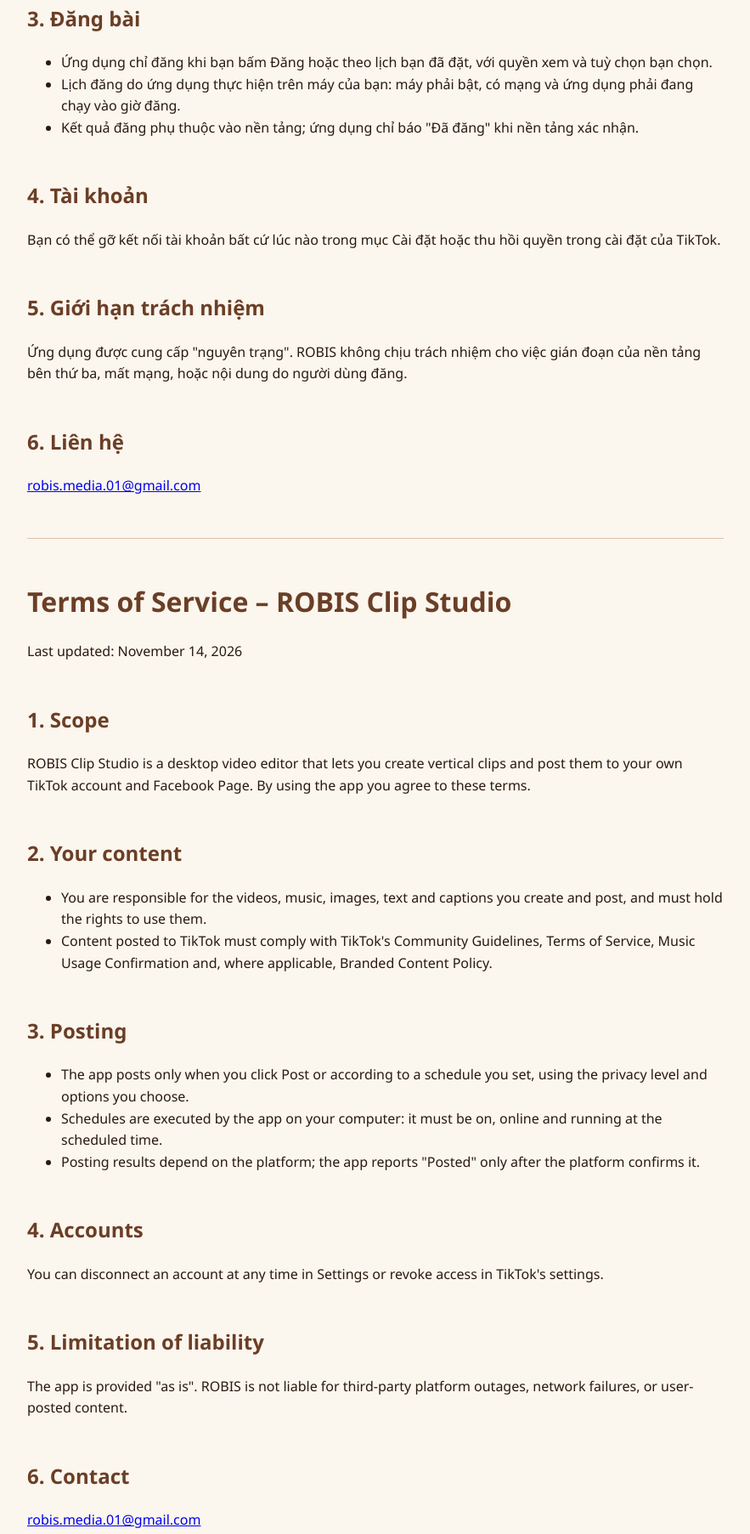
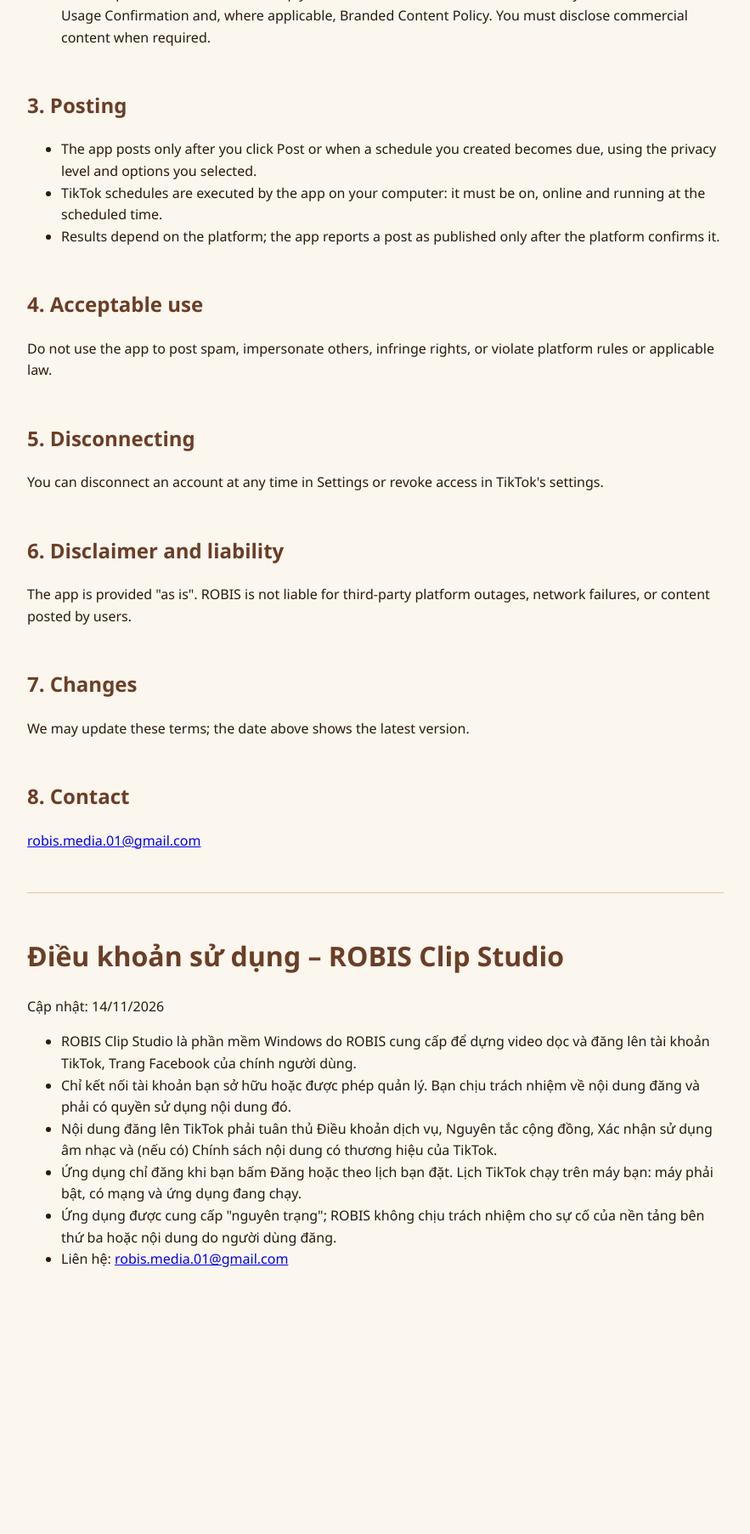
Before and after one commit to robispq-dev/robis-clip-studio, a plain HTML site: page terms.html in a window 1280 px wide. Shown: the part 555-2360 px from the top of the page at 85% size, without its empty margins (198-1081 px from the left). After the commit the page ends 2090 px from the top, so only its background shows below. Drawn offline with Linux system fonts and the light colour scheme.

Commit message:
Update terms.html

```diff
--- a/terms.html
+++ b/terms.html
@@ -1,59 +1,55 @@
 <!doctype html>
-<html lang="vi">
+<html lang="en">
 <head>
 <meta charset="utf-8" />
 <meta name="viewport" content="width=device-width, initial-scale=1" />
-<title>ROBIS Clip Studio – Điều khoản sử dụng / Terms of Service</title>
+<title>Terms of Service – ROBIS Clip Studio</title>
 <style>
   body { font: 16px/1.6 'Segoe UI', Arial, sans-serif; max-width: 820px; margin: 0 auto; padding: 24px 16px; color: #2a1a0f; background: #fbf6ee; }
-  h1 { color: #6b3e26; } h2 { color: #6b3e26; margin-top: 2em; } hr { margin: 3em 0; border: 0; border-top: 1px solid #d9c6a8; }
+  h1, h2 { color: #6b3e26; } h2 { margin-top: 2em; } hr { margin: 3em 0; border: 0; border-top: 1px solid #d9c6a8; }
+  nav a { margin-right: 14px; }
 </style>
 </head>
 <body>
-<h1>Điều khoản sử dụng – ROBIS Clip Studio</h1>
-<p>Cập nhật: 14/11/2026</p>
-<h2>1. Phạm vi</h2>
-<p>ROBIS Clip Studio là phần mềm dựng video chạy trên máy tính, cho phép bạn dựng clip dọc và đăng lên tài khoản TikTok, Trang Facebook của chính bạn. Khi dùng ứng dụng, bạn đồng ý với các điều khoản này.</p>
-<h2>2. Nội dung của bạn</h2>
+<nav><a href="./">ROBIS Clip Studio</a><a href="privacy.html">Privacy Policy</a></nav>
+<h1>Terms of Service – ROBIS Clip Studio</h1>
+<p>Last updated: November 14, 2026</p>
+<h2>1. The service</h2>
+<p>ROBIS Clip Studio is a Windows desktop application provided by ROBIS that lets users create vertical videos and post them to their own TikTok accounts and Facebook Pages. By installing or using the app you agree to these terms.</p>
+<h2>2. Your account and content</h2>
 <ul>
-  <li>Bạn chịu trách nhiệm về video, âm nhạc, hình ảnh, chữ và caption bạn tạo và đăng, và phải có quyền sử dụng các nội dung đó.</li>
-  <li>Nội dung đăng lên TikTok phải tuân thủ Nguyên tắc cộng đồng, Điều khoản dịch vụ, Xác nhận sử dụng âm nhạc và (nếu có) Chính sách nội dung có thương hiệu của TikTok.</li>
+  <li>You may connect only accounts you own or are authorized to manage.</li>
+  <li>You are responsible for the videos, music, images, text and captions you create and post, and must hold the rights to use them.</li>
+  <li>Content posted to TikTok must comply with TikTok's Terms of Service, Community Guidelines, Music Usage Confirmation and, where applicable, Branded Content Policy. You must disclose commercial content when required.</li>
 </ul>
-<h2>3. Đăng bài</h2>
+<h2>3. Posting</h2>
 <ul>
-  <li>Ứng dụng chỉ đăng khi bạn bấm Đăng hoặc theo lịch bạn đã đặt, với quyền xem và tuỳ chọn bạn chọn.</li>
-  <li>Lịch đăng do ứng dụng thực hiện trên máy của bạn: máy phải bật, có mạng và ứng dụng phải đang chạy vào giờ đăng.</li>
-  <li>Kết quả đăng phụ thuộc vào nền tảng; ứng dụng chỉ báo "Đã đăng" khi nền tảng xác nhận.</li>
+  <li>The app posts only after you click Post or when a schedule you created becomes due, using the privacy level and options you selected.</li>
+  <li>TikTok schedules are executed by the app on your computer: it must be on, online and running at the scheduled time.</li>
+  <li>Results depend on the platform; the app reports a post as published only after the platform confirms it.</li>
 </ul>
-<h2>4. Tài khoản</h2>
-<p>Bạn có thể gỡ kết nối tài khoản bất cứ lúc nào trong mục Cài đặt hoặc thu hồi quyền trong cài đặt của TikTok.</p>
-<h2>5. Giới hạn trách nhiệm</h2>
-<p>Ứng dụng được cung cấp "nguyên trạng". ROBIS không chịu trách nhiệm cho việc gián đoạn của nền tảng bên thứ ba, mất mạng, hoặc nội dung do người dùng đăng.</p>
-<h2>6. Liên hệ</h2>
+<h2>4. Acceptable use</h2>
+<p>Do not use the app to post spam, impersonate others, infringe rights, or violate platform rules or applicable law.</p>
+<h2>5. Disconnecting</h2>
+<p>You can disconnect an account at any time in Settings or revoke access in TikTok's settings.</p>
+<h2>6. Disclaimer and liability</h2>
+<p>The app is provided "as is". ROBIS is not liable for third-party platform outages, network failures, or content posted by users.</p>
+<h2>7. Changes</h2>
+<p>We may update these terms; the date above shows the latest version.</p>
+<h2>8. Contact</h2>
 <p><a href="mailto:robis.media.01@gmail.com">robis.media.01@gmail.com</a></p>
 
 <hr />
 
-<h1>Terms of Service – ROBIS Clip Studio</h1>
-<p>Last updated: November 14, 2026</p>
-<h2>1. Scope</h2>
-<p>ROBIS Clip Studio is a desktop video editor that lets you create vertical clips and post them to your own TikTok account and Facebook Page. By using the app you agree to these terms.</p>
-<h2>2. Your content</h2>
+<h1>Điều khoản sử dụng – ROBIS Clip Studio</h1>
+<p>Cập nhật: 14/11/2026</p>
 <ul>
-  <li>You are responsible for the videos, music, images, text and captions you create and post, and must hold the rights to use them.</li>
-  <li>Content posted to TikTok must comply with TikTok's Community Guidelines, Terms of Service, Music Usage Confirmation and, where applicable, Branded Content Policy.</li>
+  <li>ROBIS Clip Studio là phần mềm Windows do ROBIS cung cấp để dựng video dọc và đăng lên tài khoản TikTok, Trang Facebook của chính người dùng.</li>
+  <li>Chỉ kết nối tài khoản bạn sở hữu hoặc được phép quản lý. Bạn chịu trách nhiệm về nội dung đăng và phải có quyền sử dụng nội dung đó.</li>
+  <li>Nội dung đăng lên TikTok phải tuân thủ Điều khoản dịch vụ, Nguyên tắc cộng đồng, Xác nhận sử dụng âm nhạc và (nếu có) Chính sách nội dung có thương hiệu của TikTok.</li>
+  <li>Ứng dụng chỉ đăng khi bạn bấm Đăng hoặc theo lịch bạn đặt. Lịch TikTok chạy trên máy bạn: máy phải bật, có mạng và ứng dụng đang chạy.</li>
+  <li>Ứng dụng được cung cấp "nguyên trạng"; ROBIS không chịu trách nhiệm cho sự cố của nền tảng bên thứ ba hoặc nội dung do người dùng đăng.</li>
+  <li>Liên hệ: <a href="mailto:robis.media.01@gmail.com">robis.media.01@gmail.com</a></li>
 </ul>
-<h2>3. Posting</h2>
-<ul>
-  <li>The app posts only when you click Post or according to a schedule you set, using the privacy level and options you choose.</li>
-  <li>Schedules are executed by the app on your computer: it must be on, online and running at the scheduled time.</li>
-  <li>Posting results depend on the platform; the app reports "Posted" only after the platform confirms it.</li>
-</ul>
-<h2>4. Accounts</h2>
-<p>You can disconnect an account at any time in Settings or revoke access in TikTok's settings.</p>
-<h2>5. Limitation of liability</h2>
-<p>The app is provided "as is". ROBIS is not liable for third-party platform outages, network failures, or user-posted content.</p>
-<h2>6. Contact</h2>
-<p><a href="mailto:robis.media.01@gmail.com">robis.media.01@gmail.com</a></p>
 </body>
 </html>
```
